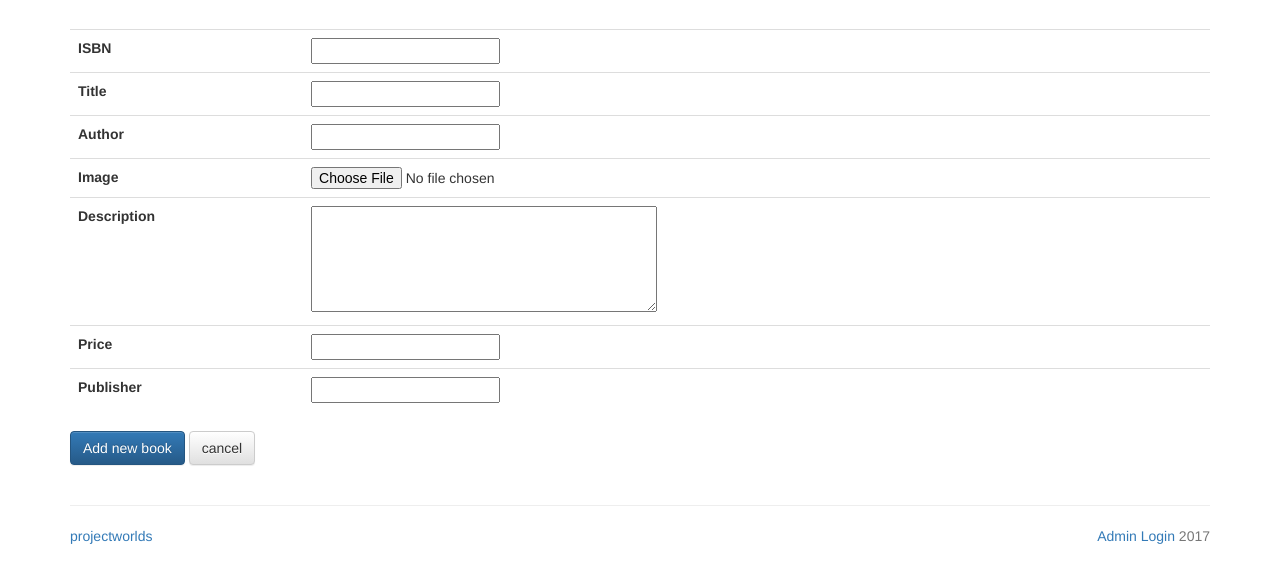
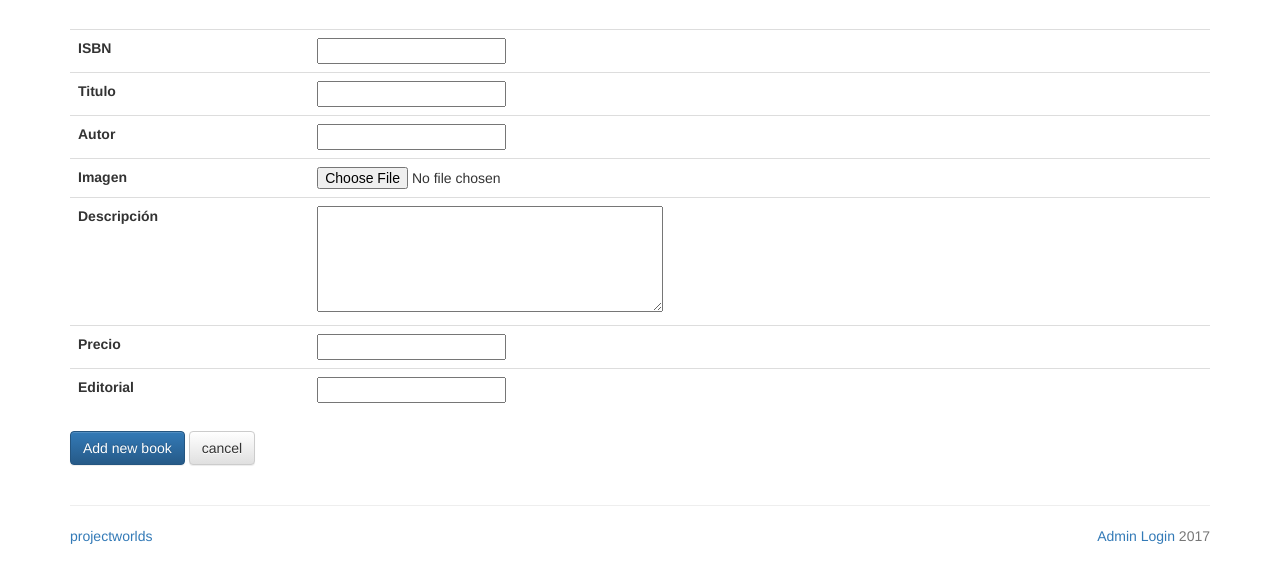
Before and after one commit to DanielEDiaz/Libreria, a PHP site: page /admin_add.php in a window 1280 px wide. Shown: the part 51-634 px from the top of the page. Run offline with PHP 8.4, Linux system fonts and the light colour scheme; a user stored in the database is signed in.

Commit message:
Update admin_add.php

```diff
--- a/bookstore/admin_add.php
+++ b/bookstore/admin_add.php
@@ -70,27 +70,27 @@
 				<td><input type="text" name="isbn"></td>
 			</tr>
 			<tr>
-				<th>Title</th>
+				<th>Titulo</th>
 				<td><input type="text" name="title" required></td>
 			</tr>
 			<tr>
-				<th>Author</th>
+				<th>Autor</th>
 				<td><input type="text" name="author" required></td>
 			</tr>
 			<tr>
-				<th>Image</th>
+				<th>Imagen</th>
 				<td><input type="file" name="image"></td>
 			</tr>
 			<tr>
-				<th>Description</th>
+				<th>Descripción</th>
 				<td><textarea name="descr" cols="40" rows="5"></textarea></td>
 			</tr>
 			<tr>
-				<th>Price</th>
+				<th>Precio</th>
 				<td><input type="text" name="price" required></td>
 			</tr>
 			<tr>
-				<th>Publisher</th>
+				<th>Editorial</th>
 				<td><input type="text" name="publisher" required></td>
 			</tr>
 		</table>
```
